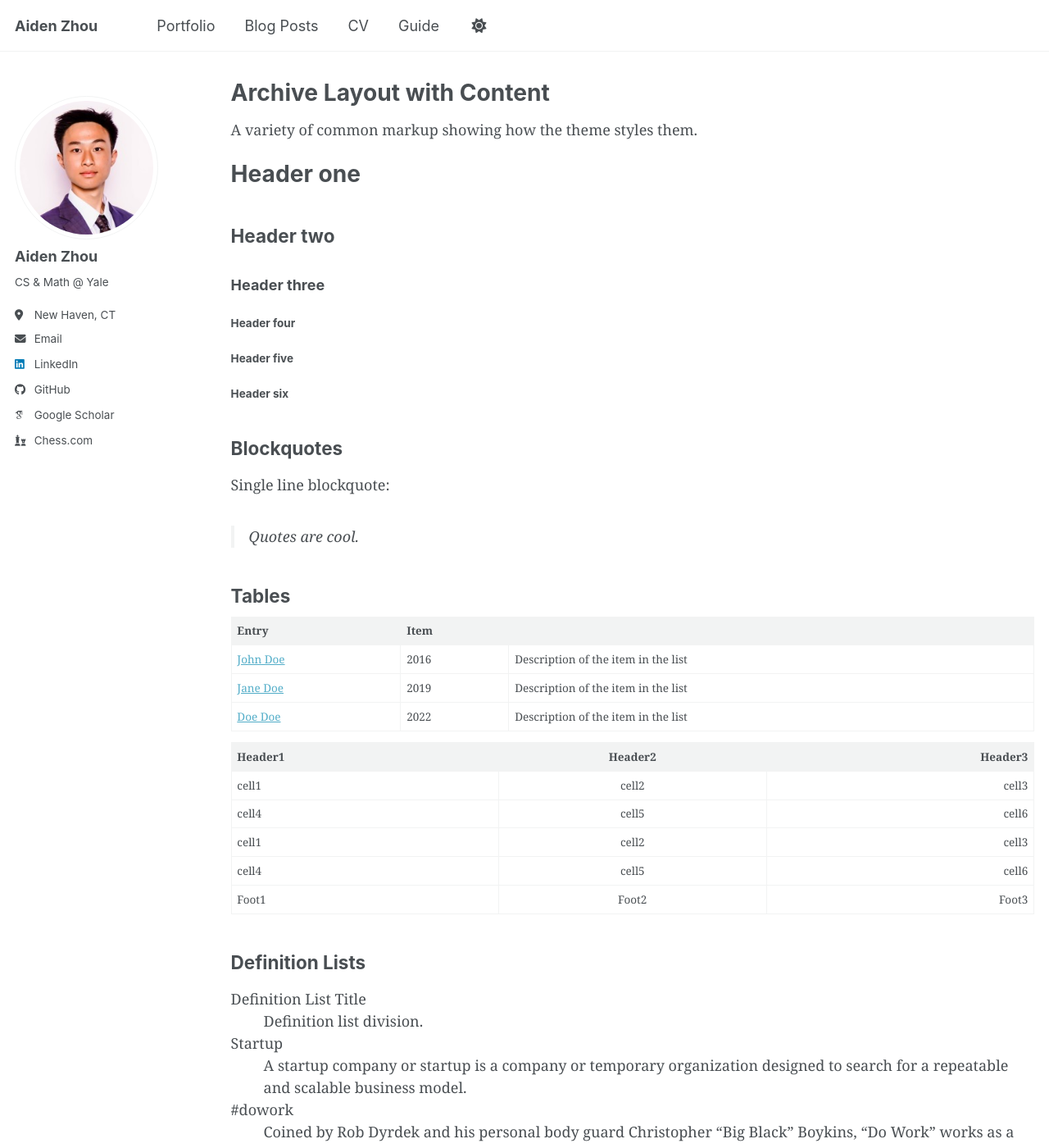
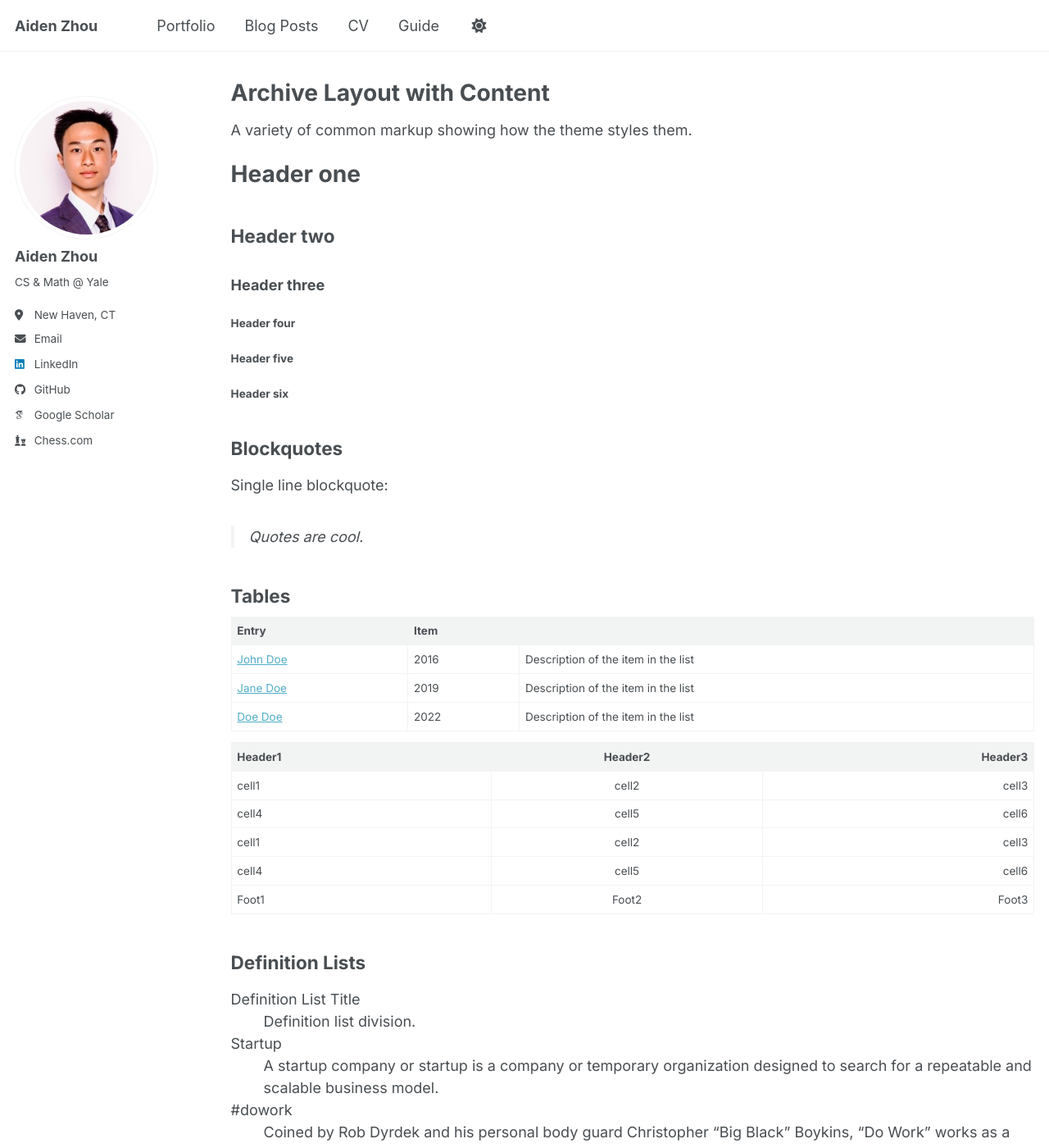
Before and after one commit to aidenzhou8/aidenzhou8.github.io, a Jekyll site: the page built from _pages/archive-layout-with-content.md, in a window 1280 px wide and 1400 px high. Shown: the whole window at 82% size. Built offline with Jekyll 4.4.1, drawn with Linux system fonts in a browser that asks for light colours; some web fonts are replaced; a script bundle is joined from its source files by our own code; library files that are not in the unit come from our copies.

Commit message:
Change font to Inter from Google Fonts

```diff
--- a/_includes/head/custom.html
+++ b/_includes/head/custom.html
@@ -2,47 +2,10 @@
 
 <!-- start custom head snippets -->
 
-<!-- Custom Fonts: Univers and Sabon -->
-<!-- Note: These are commercial fonts. Options:
-     1. Use Adobe Fonts: <link rel="stylesheet" href="https://use.typekit.net/YOUR_KIT_ID.css">
-     2. Self-host fonts in /assets/fonts/ and update paths below
-     3. Use a web font service -->
-<style>
-  @font-face {
-    font-family: 'Univers';
-    src: url('{{ base_path }}/assets/fonts/UniversLTStd.woff2') format('woff2'),
-         url('{{ base_path }}/assets/fonts/UniversLTStd.woff') format('woff');
-    font-weight: normal;
-    font-style: normal;
-    font-display: swap;
-  }
-  @font-face {
-    font-family: 'Univers';
-    src: url('{{ base_path }}/assets/fonts/UniversLTStd-Bold.woff2') format('woff2'),
-         url('{{ base_path }}/assets/fonts/UniversLTStd-Bold.woff') format('woff');
-    font-weight: bold;
-    font-style: normal;
-    font-display: swap;
-  }
-  @font-face {
-    font-family: 'Sabon';
-    src: url('{{ base_path }}/assets/fonts/SabonLTStd-Roman.woff2') format('woff2'),
-         url('{{ base_path }}/assets/fonts/SabonLTStd-Roman.woff') format('woff');
-    font-weight: normal;
-    font-style: normal;
-    font-display: swap;
-  }
-  @font-face {
-    font-family: 'Sabon';
-    src: url('{{ base_path }}/assets/fonts/SabonLTStd-Italic.woff2') format('woff2'),
-         url('{{ base_path }}/assets/fonts/SabonLTStd-Italic.woff') format('woff');
-    font-weight: normal;
-    font-style: italic;
-    font-display: swap;
-  }
-</style>
-<!-- Alternative: If using Adobe Fonts, uncomment and add your kit ID: -->
-<!-- <link rel="stylesheet" href="https://use.typekit.net/YOUR_KIT_ID.css"> -->
+<!-- Custom Font: Inter from Google Fonts -->
+<link rel="preconnect" href="https://fonts.googleapis.com">
+<link rel="preconnect" href="https://fonts.gstatic.com" crossorigin>
+<link href="https://fonts.googleapis.com/css2?family=Inter:wght@300;400;500;600;700&display=swap" rel="stylesheet">
 
 <!-- Support for Academicons -->
 <link rel="stylesheet" href="{{ base_path }}/assets/css/academicons.css"/>
--- a/_sass/_themes.scss
+++ b/_sass/_themes.scss
@@ -30,8 +30,7 @@ $calisto                    : "Calisto MT", serif;
 $garamond                   : Garamond, serif;
 
 /* Custom fonts */
-$univers                    : "Univers", "Univers LT Std", -apple-system, ".SFNSText-Regular", "San Francisco", "Helvetica Neue", Arial, sans-serif;
-$sabon                      : "Sabon", "Sabon LT Std", Georgia, "Times New Roman", Times, serif;
+$inter                      : "Inter", -apple-system, ".SFNSText-Regular", "San Francisco", "Roboto", "Segoe UI", "Helvetica Neue", Arial, sans-serif;
 
 /* Type scale */
 $type-size-1                : 2.441em;  // ~39.056px
@@ -43,8 +42,8 @@ $type-size-6                : 0.75em;   // ~12px
 $type-size-7                : 0.6875em; // ~11px
 $type-size-8                : 0.625em;  // ~10px
 
-$global-font-family         : $sabon;
-$header-font-family         : $univers;
+$global-font-family         : $inter;
+$header-font-family         : $inter;
 $caption-font-family        : $serif;
 
 /* ==========================================================================
```
